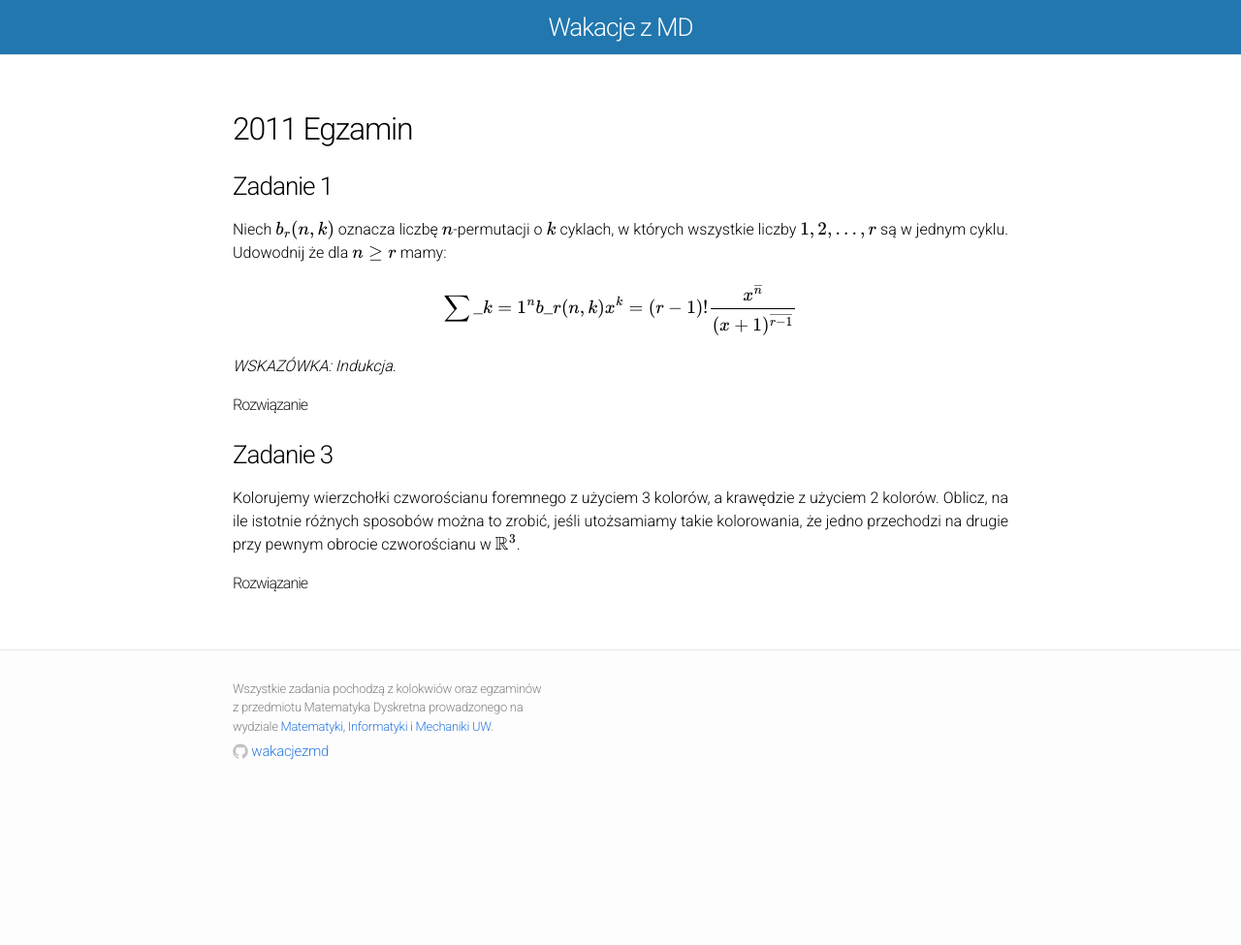
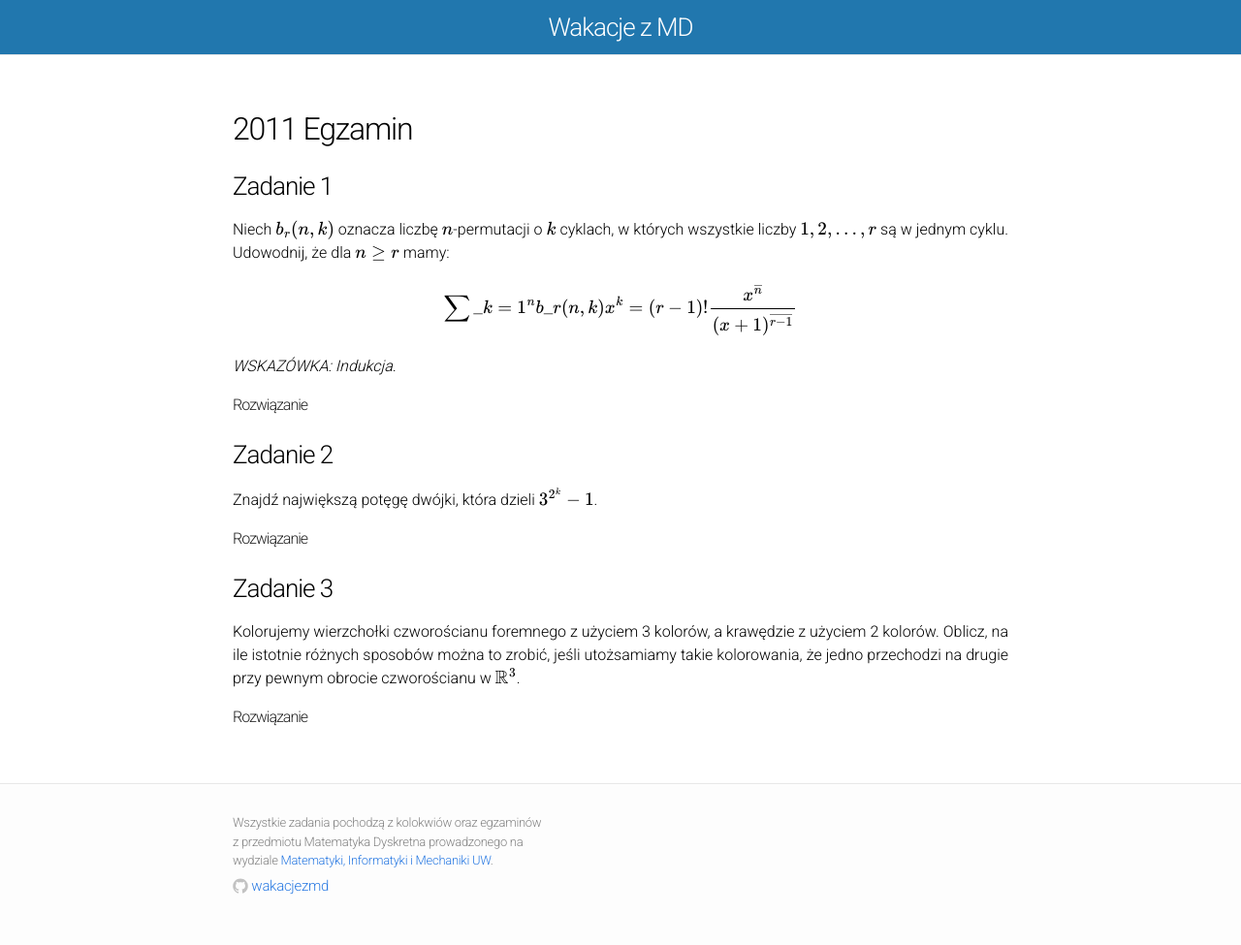
Before and after one commit to wakacjezmd/wakacjezmd.github.io, a Jekyll site: the page built from _solutions/2011/2011-egzamin-1.md, in a window 1280 px wide. Shown: the whole page at 97% size. Built offline with Jekyll 4.4.1, drawn with Linux system fonts in a browser that asks for light colours; nearby versions of some CDN libraries; Markdown is read by kramdown in place of the engine named in the settings; formulas are drawn with MathJax 3; before the commit the page ends 900 px from its top, so only the background shows below that.

Commit message:
Formatowanie i przekierowanie do rozwiązania 2011-I-2. (#18)

```diff
--- a/_solutions/2011/2011-egzamin-1.md
+++ b/_solutions/2011/2011-egzamin-1.md
@@ -7,10 +7,13 @@
 
 ###Zadanie 1
 
-Niech \\(b\_r (n,k)\\) oznacza liczbę \\(n\\)-permutacji o \\(k\\) cyklach, w których wszystkie liczby
-\\(1,2,...,r\\) są w jednym cyklu. Udowodnij że dla \\(n \geq r\\) mamy:
+Niech \\(b\_r (n,k)\\) oznacza liczbę \\(n\\)-permutacji o \\(k\\) cyklach, w
+których wszystkie liczby \\(1,2,...,r\\) są w jednym cyklu. Udowodnij, że dla
+\\(n \geq r\\) mamy:
 
-$$ \sum\limits\_{k=1}^n b\_r (n,k) x^k = (r-1)! \frac{x^\overline{n}}{(x+1)^\overline{r-1} } $$
+$$
+\sum\limits\_{k=1}^n b\_r (n,k) x^k = (r-1)! \frac{x^\overline{n}}{(x+1)^\overline{r-1} }
+$$
 
 *WSKAZÓWKA: Indukcja.*
 
@@ -18,52 +21,124 @@
   <h4 class="collapsible">Rozwiązanie</h4>
   <div class="solution">
     <p>
-	Indukcję będziemy robili po n. Wykorzystamy poniższą obserwację:
+      Indukcję będziemy robili po n. Wykorzystamy poniższą obserwację:
 
-	$$ b_r (n+1,k) = n b_r(n,k) + b_r(n,k-1) $$
+      $$
+      b_r (n+1,k) = n b_r(n,k) + b_r(n,k-1)
+      $$
 
-	Rozpatrzmy permutacje \(n+1\) elementowe. Permutacji, w których liczba \(n+1\) jest sama w cyklu jest \(b_r (n,k-1)\).
-	Permutacji, w których ta liczba jest w innym cyklu jest \(n b_r (n,k) \) ponieważ liczba ta mogła zostać dostawiona po prawej od dowolnego elementu w kanonicznym zapisie cyklowym
-	(czyli takim w którym każdy cykl zapisujemy tak aby najmniejszy element był pierwszy oraz sortujemy cykle po pierwszym elemencie rosnąco). <br>
+      Rozpatrzmy permutacje \(n+1\) elementowe. Permutacji, w których liczba
+      \(n+1\) jest sama w cyklu jest \(b_r (n,k-1)\).  Permutacji, w których ta
+      liczba jest w innym cyklu jest \(n b_r (n,k) \), ponieważ liczba ta mogła
+      zostać dostawiona po prawej od dowolnego elementu w kanonicznym zapisie
+      cyklowym (czyli takim, w którym każdy cykl zapisujemy tak, aby najmniejszy
+      element był pierwszy oraz sortujemy cykle po pierwszym elemencie rosnąco).
+    </p>
+    <p>
+      Dla \(n=1\) zauważamy, że musi być \(r=1\) i wtedy zdanie jest prawdziwe w
+      oczywisty sposób. Teraz załóżmy, że teza jest prawdziwa dla pewnego \(n\),
+      udowodnę, że jest także prawdziwa dla \(n+1\).
 
-	Dla \(n=1\) zauważamy, że musi być \(r=1\) i wtedy zdanie jest prawdziwe w oczywisty sposób. Teraz załóżmy, że teza jest prawdziwa dla pewnego \(n\), udowodnę że jest także prawdziwa dla \(n+1\).
+      $$
+      \sum\limits_{k=1}^{n+1} b_r (n+1,k) x^k = \\
+      n \sum\limits_{k=1}^{n+1} b_r (n,k) x^k + \sum\limits_{k=1}^{n+1} b_r (n,k-1) x^k = \\
+      n \sum\limits_{k=1}^{n} b_r (n,k) x^k + \sum\limits_{k=0}^{n} b_r(n,k)x^{k+1} = \\
+      n \sum\limits_{k=1}^{n} b_r (n,k) x^k + x \sum\limits_{k=1}^{n} b_r(n,k)x^{k} = \\
+      (n+x) (r-1)! \frac{x^\overline{n}}{(x+1)^\overline{r-1}} = \\
+      (r-1)! \frac{x^\overline{n+1}}{(x+1)^\overline{r-1}}
+      $$
 
-	$$  \sum\limits_{k=1}^{n+1} b_r (n+1,k) x^k = \\
-	    n \sum\limits_{k=1}^{n+1} b_r (n,k) x^k + \sum\limits_{k=1}^{n+1} b_r (n,k-1) x^k = \\
-	    n \sum\limits_{k=1}^{n} b_r (n,k) x^k + \sum\limits_{k=0}^{n} b_r(n,k)x^{k+1} = \\
-	    n \sum\limits_{k=1}^{n} b_r (n,k) x^k + x \sum\limits_{k=1}^{n} b_r(n,k)x^{k} = \\
-	    (n+x) (r-1)! \frac{x^\overline{n}}{(x+1)^\overline{r-1}} = \\
-	    (r-1)! \frac{x^\overline{n+1}}{(x+1)^\overline{r-1}} $$
+      Pierwsza równość została otrzymana poprzez zastosowanie obserwacji. Druga
+      poprzez usunięcie wyrazu zerowego z pierwszej sumy oraz przeindeksowanie
+      drugiej.  Trzecia poprzez wyrzucenie zerowego wyrazu z drugiej sumy.
+      Kolejne równości to zastosowanie założenia indukcyjnego i proste rachunki
+      na silniach.
+    </p>
+  </div>
+</div>
 
-	Pierwsza równość została otrzymana poprzez zastosowanie obserwacji. Druga poprzez usunięcie wyrazu zerowego z pierwszej sumy oraz przeindeksowanie drugiej.
-	Trzecia poprzez wyrzucenie zerowego wyrazu z drugiej sumy. Kolejne równości to zastosowanie założenia indukcyjnego i proste rachunki na silniach.
+### Zadanie 2
 
-    </p>
+Znajdź największą potęgę dwójki, która dzieli \\(3^{2^k} -1\\).
+
+<div data-collapse>
+  <h4 class="collapsible">Rozwiązanie</h4>
+  <div class="solution">
+  <p>
+    Rozwiązanie jest dostępne na stronie
+    <a href="http://wakacjezmd.wikidot.com/2011-czerwiec">
+      Wakacji z Matematyką Dyskretną w serwisie wikidot.com
+    </a>.
+  </p>
   </div>
 </div>
 
 ### Zadanie 3
 
-Kolorujemy wierzchołki czworościanu foremnego z użyciem 3 kolorów, a krawędzie z użyciem 2 kolorów. Oblicz, na ile istotnie różnych sposobów można to zrobić, jeśli utożsamiamy takie kolorowania, że jedno przechodzi na drugie przy pewnym obrocie czworościanu w \\(\Bbb{R}^3 \\).
+Kolorujemy wierzchołki czworościanu foremnego z użyciem 3 kolorów, a krawędzie
+z użyciem 2 kolorów. Oblicz, na ile istotnie różnych sposobów można to zrobić,
+jeśli utożsamiamy takie kolorowania, że jedno przechodzi na drugie przy pewnym
+obrocie czworościanu w \\(\Bbb{R}^3 \\).
 
 <div data-collapse>
   <h4 class="collapsible">Rozwiązanie</h4>
   <div class="solution">
     <p>
-        Grupa obrotów czworościanu foremnego zawiera 12 elementów - identyczność, po 2 obroty (w prawo i w lewo)  przy osiach przechodzących przez wybrany wierzchołek i środek podstawy \(2\cdot 4\), i po 1 obrocie dla osi przechodzącej przez środki przeciwległych krawędzi \(1\cdot 3\). (Dokładniej obroty można zobaczyć <a href="https://upload.wikimedia.org/wikipedia/commons/9/98/Tetrahedral_group_2.svg">tutaj</a>).
+      Grupa obrotów czworościanu foremnego zawiera 12 elementów - identyczność,
+      po 2 obroty (w prawo i w lewo)  przy osiach przechodzących przez wybrany
+      wierzchołek i środek podstawy \(2\cdot 4\), i po 1 obrocie dla osi
+      przechodzącej przez środki przeciwległych krawędzi \(1\cdot 3\).
+      (Dokładniej obroty można zobaczyć
+      <a href="https://upload.wikimedia.org/wikipedia/commons/9/98/Tetrahedral_group_2.svg">tutaj</a>).
     </p>
     <p>
-        Dla każdego obrotu chcemy policzyć liczbę punktów stałych, to jest takie kolorowanie wierzchołków i krawędzi, które po zastosowaniu obrotu pozostaje niezmienione (tj. dla przykładu krawędź \(a\), która po obrocie przechodzi na miejsce krawędzi \(b\), powinna mieć taki sam kolor jak krawędź \(b\)). Dzięki temu, po zastosowaniu Lematu Burnside'a, będziemy w stanie wyznaczyć liczbę orbit, tj. odpowiedzieć na pytanie, ile jest unikalnych kolorowań. Każdy czworościan powstały przez obrót traktujemy jako pewną permutację \(\left\{1,2,3,4\right\}\times \left\{1,2,3,4,5,6\right\}\) (lewa permutacje jednoznacznie określa położenie wierzchołków, a prawa położenie krawędzi). W takim razie obrót ma też powiązany z nim rozkład na cykle. Można zauważyć, że jeśli mamy jeden cykl, to żeby przy obrocie kolorowanie zostało niezmienione, wszystkie elementy z cyklu muszą mieć ten sam kolor (na tej samej zasadzie, co wcześniej pokazany przykład z dwoma krawędziami). Rozpatrzmy dla przykładu obrót przez oś symetrii przechodzącą przez jeden z wierzchołków (żeby ukonkretyzować, chodzi o operacje przedstawioną <a href="http://i.imgur.com/p3ipW7wh.jpg">tu</a> - czyli obrót w prawo o 60 stopni z osią symetrii przechodzącą przez wierzchołek \(D\), omówie tylko kolorowanie wierzchołków, z krawędziami numerujemy krawędzie i postępujemy analogicznie).
+      Dla każdego obrotu chcemy policzyć liczbę punktów stałych, to jest takie
+      kolorowanie wierzchołków i krawędzi, które po zastosowaniu obrotu
+      pozostaje niezmienione (tj. dla przykładu krawędź \(a\), która po obrocie
+      przechodzi na miejsce krawędzi \(b\), powinna mieć taki sam kolor jak
+      krawędź \(b\)). Dzięki temu, po zastosowaniu Lematu Burnside'a, będziemy
+      w stanie wyznaczyć liczbę orbit, tj. odpowiedzieć na pytanie, ile jest
+      unikalnych kolorowań. Każdy czworościan powstały przez obrót traktujemy
+      jako pewną permutację
+      \(\left\{1,2,3,4\right\}\times \left\{1,2,3,4,5,6\right\}\) (lewa
+      permutacje jednoznacznie określa położenie wierzchołków, a prawa
+      położenie krawędzi). W takim razie obrót ma też powiązany z nim rozkład
+      na cykle. Można zauważyć, że jeśli mamy jeden cykl, to żeby przy obrocie
+      kolorowanie zostało niezmienione, wszystkie elementy z cyklu muszą mieć
+      ten sam kolor (na tej samej zasadzie, co wcześniej pokazany przykład
+      z dwoma krawędziami). Rozpatrzmy dla przykładu obrót przez oś symetrii
+      przechodzącą przez jeden z wierzchołków (żeby ukonkretyzować, chodzi o
+      operacje przedstawioną <a href="http://i.imgur.com/p3ipW7wh.jpg">tu</a>
+      - czyli obrót w prawo o 60 stopni z osią symetrii przechodzącą przez
+      wierzchołek \(D\), omówie tylko kolorowanie wierzchołków, z krawędziami
+      numerujemy krawędzie i postępujemy analogicznie).
     </p>
     <p>
-        Widać że permutacja składa się z cykli \(\left[A,C,B\right]\left[D\right]\). Oznacza to, iż dla tego obrotu, punktów stałych jest \(3^2\) - na 3 sposoby wybieramy kolor dla cyklu pierwszego, to samo dla drugiego. Jeśli chodzi o krawędzie, obrót będzie składał się z dwóch cykli 3 elementowych - krawędzie wychodzące z wierzchołka D, i tworzące trójkąt ABC, czyli punktów stałych dla kolorowań krawędzi będzie \(2^2\); w takim razie punkty stałe kolorowań wierzchołków i krawędzi są równoliczne z liczbą par (unikalne kolorowanie wierzchołków, unikalne kolorowanie krawędzi) - ich jest \(3^2 2^2\).
+      Widać że permutacja składa się z cykli
+      \(\left[A,C,B\right]\left[D\right]\). Oznacza to, iż dla tego obrotu,
+      punktów stałych jest \(3^2\) - na 3 sposoby wybieramy kolor dla cyklu
+      pierwszego, to samo dla drugiego. Jeśli chodzi o krawędzie, obrót będzie
+      składał się z dwóch cykli 3 elementowych - krawędzie wychodzące
+      z wierzchołka D, i tworzące trójkąt ABC, czyli punktów stałych dla
+      kolorowań krawędzi będzie \(2^2\); w takim razie punkty stałe kolorowań
+      wierzchołków i krawędzi są równoliczne z liczbą par (unikalne kolorowanie
+      wierzchołków, unikalne kolorowanie krawędzi) - ich jest \(3^2 2^2\).
     </p>
     <p>
-        Policzyliśmy liczbę punktów stałych dla osi obrotu przechodzącej przez ustalony wierzchołek. Pozostała nam identyczność - tutaj cykli dla wierzchołków jest tyle samo co wierzchołków, tak samo dla krawędzi, czyli punktów stałych jest \(3^4 2^6\) - a także obrót przez oś przechodzącą przez środki przeciwległych krawędzi - tu cykli jest - po 2 dla wierzchołków i po 4 dla krawędzi (przy tym obrocie krawędzie przechodzą same na siebie), czyli punktów stałych jest \(3^2 2^4\).
+      Policzyliśmy liczbę punktów stałych dla osi obrotu przechodzącej przez
+      ustalony wierzchołek. Pozostała nam identyczność - tutaj cykli dla
+      wierzchołków jest tyle samo co wierzchołków, tak samo dla krawędzi, czyli
+      punktów stałych jest \(3^4 2^6\) - a także obrót przez oś przechodzącą
+      przez środki przeciwległych krawędzi - tu cykli jest - po 2 dla
+      wierzchołków i po 4 dla krawędzi (przy tym obrocie krawędzie przechodzą
+      same na siebie), czyli punktów stałych jest \(3^2 2^4\).
     </p>
     <p>
-        Pozostało skorzystać z lematu Burnside'a, co da nam liczbę orbit. Jego postać dla naszego problemu to $$\frac{1}{12}
-        (3^4\cdot 2^6 + 6 \cdot 3^2 \cdot 2^2 + 3 \cdot 3^2\cdot 2^4) = 492$$
+      Pozostało skorzystać z lematu Burnside'a, co da nam liczbę orbit. Jego
+      postać dla naszego problemu to
+      $$
+      \frac{1}{12} (3^4\cdot 2^6 + 6 \cdot 3^2 \cdot 2^2 + 3 \cdot 3^2\cdot 2^4) = 492
+      $$
     </p>
   </div>
 </div>
```
